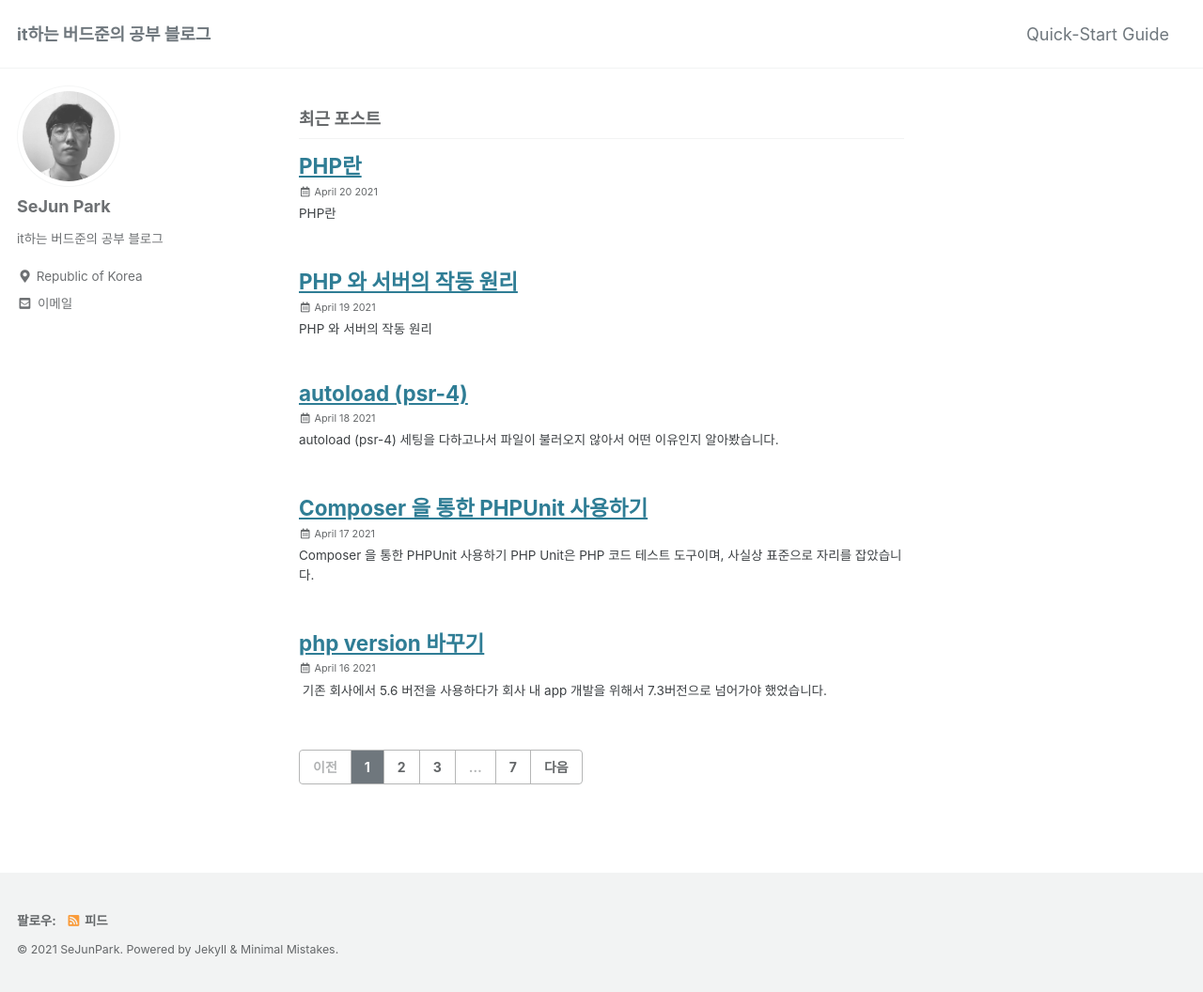
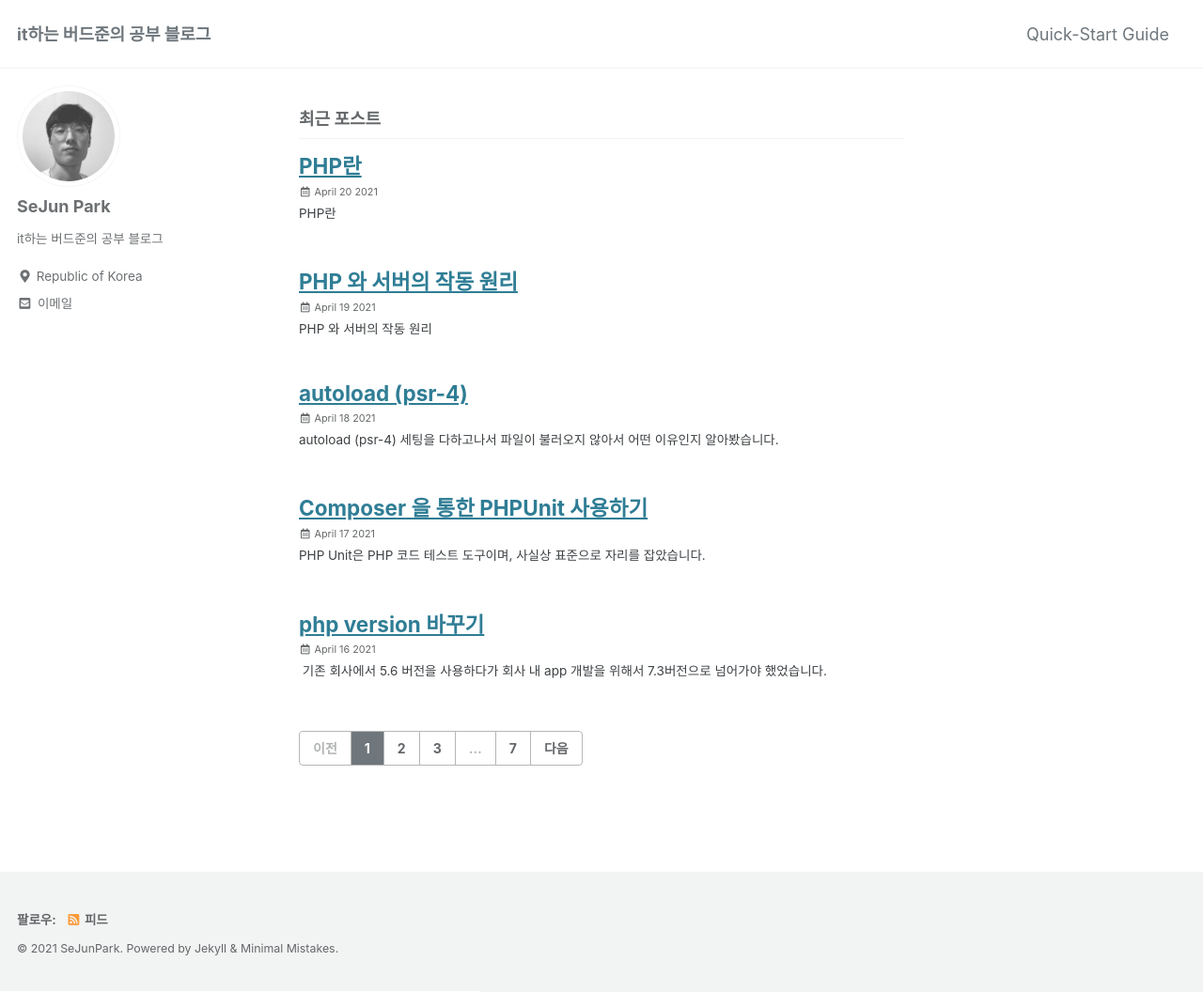
Before and after one commit to pkt369/temp_pkt369.github.io, a Jekyll site: the page built from index.html, in a window 1280 px wide and 1056 px high. Shown: the whole window at 94% size. Built offline with Jekyll 4.4.1, drawn with Linux system fonts in a browser that asks for light colours; cached includes are drawn as plain includes; the list of posts is cut into pages by our own code; some of the changed lines change nothing that is shown.

Commit message:
_posts/2021-04-17-phpComposerPhpunit.md updated from https://stackedit.io/

```diff
--- a/_posts/2021-04-17-phpComposerPhpunit.md
+++ b/_posts/2021-04-17-phpComposerPhpunit.md
@@ -12,8 +12,7 @@ comments : true
 
 ---
 
-﻿Composer 을 통한 PHPUnit 사용하기
-===
+
 PHP Unit은 PHP 코드 테스트 도구이며, 사실상 표준으로 자리를 잡았습니다.
 
 PHP Unit을 설치하는 방법은 2가지가 있습니다.
@@ -91,5 +90,6 @@ class SumTest extends TestCase
 
 
 <!--stackedit_data:
-eyJoaXN0b3J5IjpbLTEzNzk1MjEwNTZdfQ==
+eyJoaXN0b3J5IjpbLTE3OTk1NDg0MzgsLTEzNzk1MjEwNTZdfQ
+==
 -->
```
